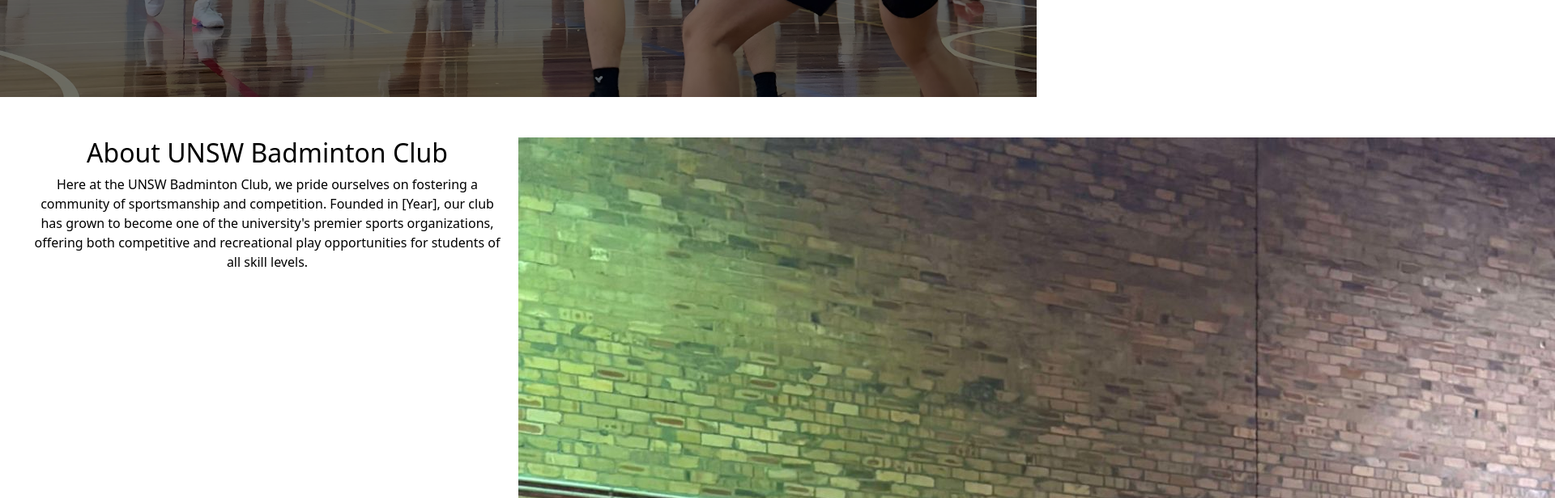
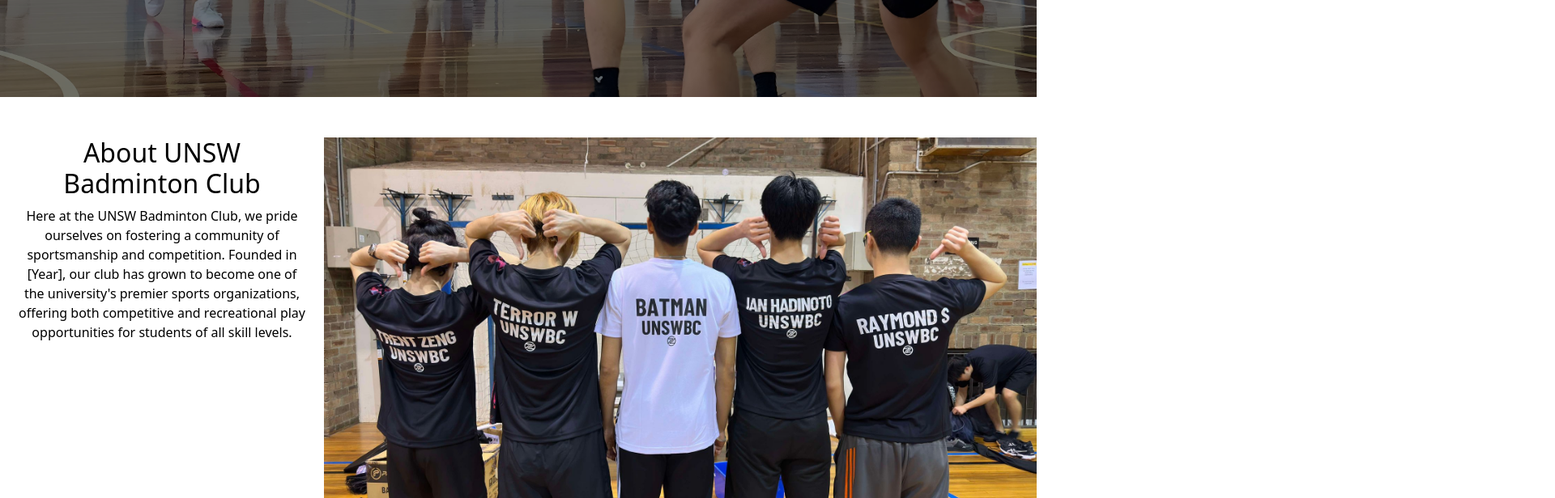
Before and after one commit to Kirion2k/unswbc, a React (Create React App) app: page / in a window 1280 px wide. Shown: the part 680-1296 px from the top of the page at 81% size, 1920 px wide, since content can reach past the window. Built offline with nearby package versions, Linux system fonts and the light colour scheme.

Commit message:
Edited homepage

```diff
--- a/src/pages/HomePage.js
+++ b/src/pages/HomePage.js
@@ -3,7 +3,7 @@
 
 function HomePage() {
   const imageSrc = "/unsw-5.jpg";
-  const aboutImageSrc = "/unsw-4.jpg";
+  const aboutImageSrc = "/unsw-1.jpg";
 
   return (
     <div>
@@ -45,20 +45,19 @@
       </div>
       <div style={{
           display: 'flex',
-          justifyContent: 'space-between',
-          padding: '50px 20px',
+          padding: '50px 0',  // Top and bottom padding only
           backgroundColor: 'white',
           color: 'black'
         }}>
-        <div style={{ width: '50%', padding: '0 20px' }}>
+        <div style={{ flex: 1, padding: '0 20px' }}>
           <h2>About UNSW Badminton Club</h2>
           <p>Here at the UNSW Badminton Club, we pride ourselves on fostering a community of sportsmanship and competition. Founded in [Year], our club has grown to become one of the university's premier sports organizations, offering both competitive and recreational play opportunities for students of all skill levels.</p>
         </div>
-        <div style={{ width: '50%' }}>
+        <div style={{ width: '55rem', height: '30rem' }}>
           <img
             src={aboutImageSrc}
             alt="About UNSW Badminton Club"
-            style={{ width: '', height: '100%', objectFit: 'cover', }}
+            style={{ width: '100%', height: '100%', objectFit: 'cover' }}  // Cover to maintain aspect ratio
           />
         </div>
       </div>
```
